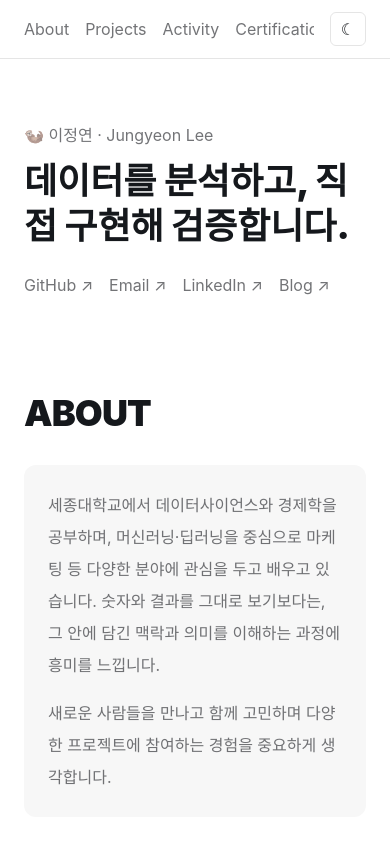
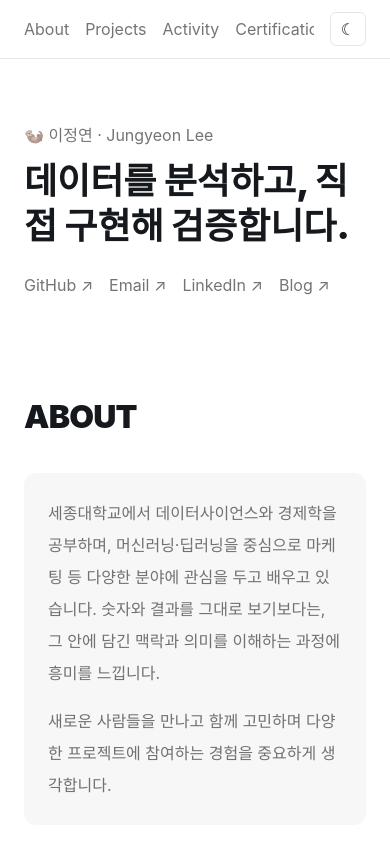
Before and after one commit to JungYeoni/portfolio, a Next.js app: page / in a window 390 px wide. Shown: the top 844 px of the page. Built offline with nearby package versions, Linux system fonts and the light colour scheme; a web font is replaced by a local one.

Commit message:
fix: 작은 화면에서 섹션 제목 넘침 방지

```diff
--- a/src/app/page.tsx
+++ b/src/app/page.tsx
@@ -154,7 +154,7 @@ export default function Home() {
 function Section({ id, title, children }: { id: string; title: string; children: React.ReactNode }) {
   return (
     <section id={id} className="mt-24 scroll-mt-24">
-      <h2 className="mb-8 text-4xl font-black tracking-tight text-foreground uppercase sm:text-5xl md:text-6xl">{title}</h2>
+      <h2 className="mb-8 text-[32px] font-black tracking-tight text-foreground uppercase sm:text-5xl md:text-6xl">{title}</h2>
       {children}
     </section>
   );
```
